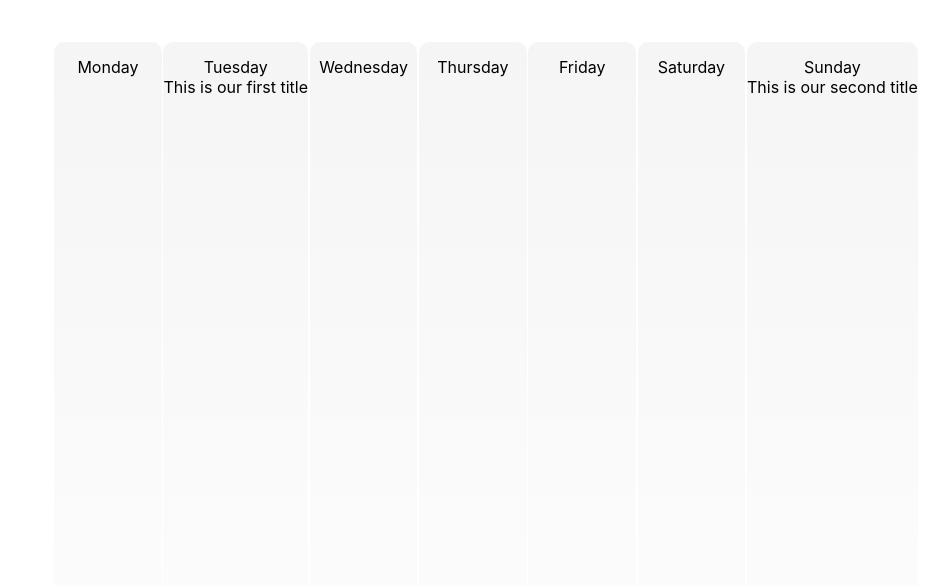
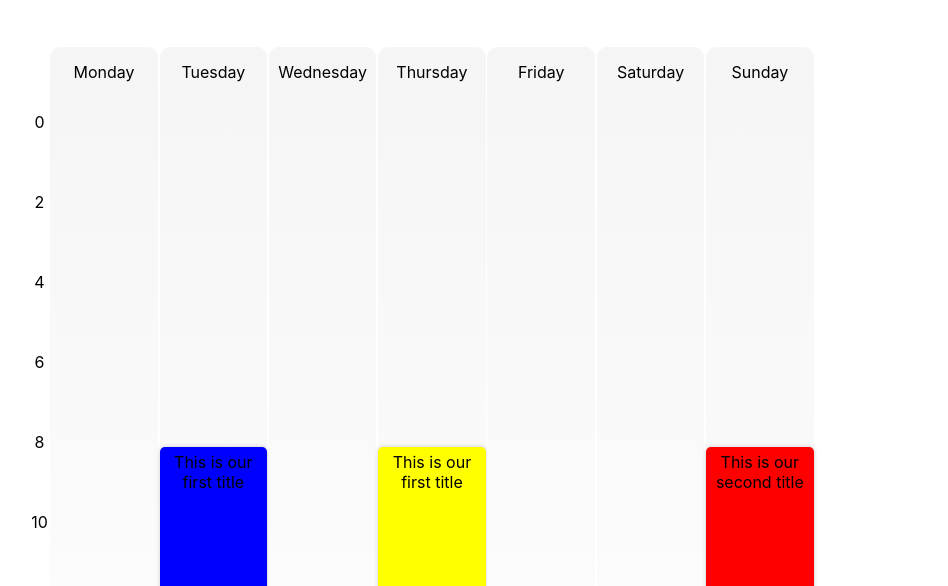
Before and after one commit to JJNR-DEV/qutine, a React (Create React App) app in the folder client/: page / in a window 1280 px wide. Shown: the part 214-800 px from the top of the page, without its empty margins (26-974 px from the left). Built offline with nearby package versions, Linux system fonts and the light colour scheme.

Commit message:
Added functionality to make the habit modules change color based on category.

```diff
--- a/client/src/dashboard/Dashboard.js
+++ b/client/src/dashboard/Dashboard.js
@@ -14,7 +14,15 @@ const Dashboard = () => {
       },
     ]},
     {day: 'Wednesday', modules: []},
-    {day: 'Thursday', modules: []},
+    {day: 'Thursday', modules: [
+      {
+        title: 'This is our first title',
+        day: 'Thursday',
+        time: {start: 1030, end: 1200},
+        repeat: 'everyWeekDay',
+        category: 'training',
+      },
+    ]},
     {day: 'Friday', modules: []},
     {day: 'Saturday', modules: []},
     {day: 'Sunday', modules: [
@@ -23,34 +31,36 @@ const Dashboard = () => {
         day: 'Sunday',
         time: {start: 830, end: 1200},
         repeat: 'everyWeekDay',
-        category: 'home',
+        category: 'work',
       },
     ]}]);
+  const [categoryColor, setCategoryColor] = useState([{home: 'blue'}, {work: 'red'}, {training: 'yellow'}]);
 
   const createHabit = (object) => {
     const {title, time, repeat, category} = object;
+    const colorMatch = categoryColor.map(color => color[category]).filter(color => color);
     const newModule = React.createElement(
       'div',
       {
-        className: `habitModule category-${category} repeat-${repeat}`,
+        className: `habitModule ${category} ${repeat}`,
         id: `${time.start}:${time.end}`,
+        style: {backgroundColor: colorMatch[0]},
         key: Date.now(),
       },
     title);
     return newModule;
-  }
+  };
 
   const appendHabitToWeek = (divDay) => {
     return weekDays.map(day => {
       return day.modules.map(module => {
-        console.log(module.day, divDay)
         if(module.day === divDay) {
           return createHabit(module);
         }
         return null;
       })
     })
-  }
+  };
 
   const createWeek = () => {
     return weekDays.map(day => {
@@ -61,17 +71,28 @@ const Dashboard = () => {
       },
       [day.day, appendHabitToWeek(day.day)]);
     })
-  }
+  };
+
+  const timePole = () => {
+    const timeArr = [];
+    for (let i = 0; i < 25; i += 2) {
+      timeArr.push(React.createElement('p', {className: 'time', key: i}, i));
+    }
+    return timeArr;
+  };
 
   return (
     <div>
       <div className='weekHabitsContainer'>
+        <div className='timePole'>
+          {timePole()}
+        </div>
         {createWeek()}
       </div>
       <div className='weekGoalsContainer'>
       </div>
     </div>
-  )
-}
+  );
+};
 
 export default Dashboard;
--- a/client/src/dashboard/dashboard.css
+++ b/client/src/dashboard/dashboard.css
@@ -2,18 +2,36 @@
   min-height: 80%;
   max-width: 70%;
   display: flex;
-  margin: 20% 0 0 5%;
+  margin: 20% 0 0 0;
   flex-direction: row;
   justify-content: center;
   align-items: center;
 }
 
+.timePole {
+  height: 100vh;
+  padding: 40px 0 0 0;
+  display: flex;
+  flex-direction: column;
+}
+
+.time {
+  margin: 30px 0;
+}
+
 .weekday {
-  min-width: 12%;
-  min-height: 100%;
+  width: 12%;
   height: 100vh;
   background: linear-gradient(#f5f5f5, #ffffff);
   margin: 0 .1%;
   padding: 15px 0;
   border-radius: 10px 10px 0 0;
+  display: grid;
 }
+
+.habitModule {
+  border-radius: 5px;
+  padding: 5px;
+  background: white;
+  box-shadow: 0 0 4px #c9c9c9;
+}
```
